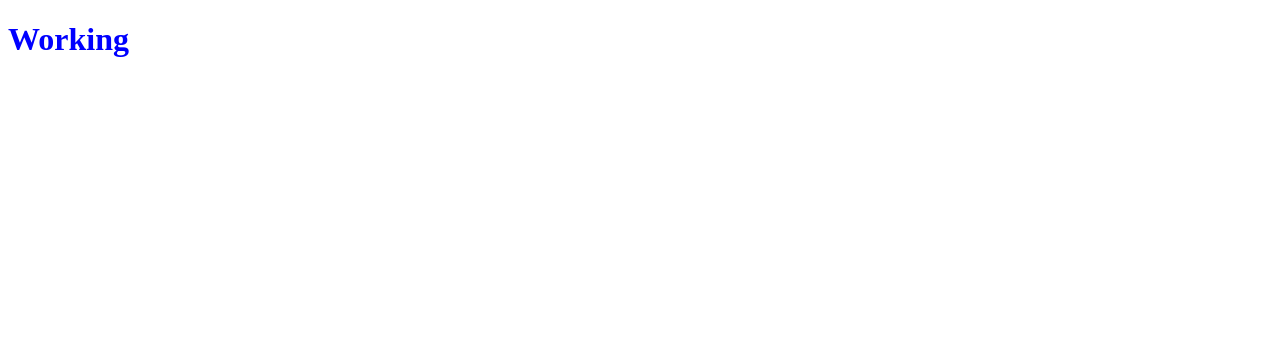
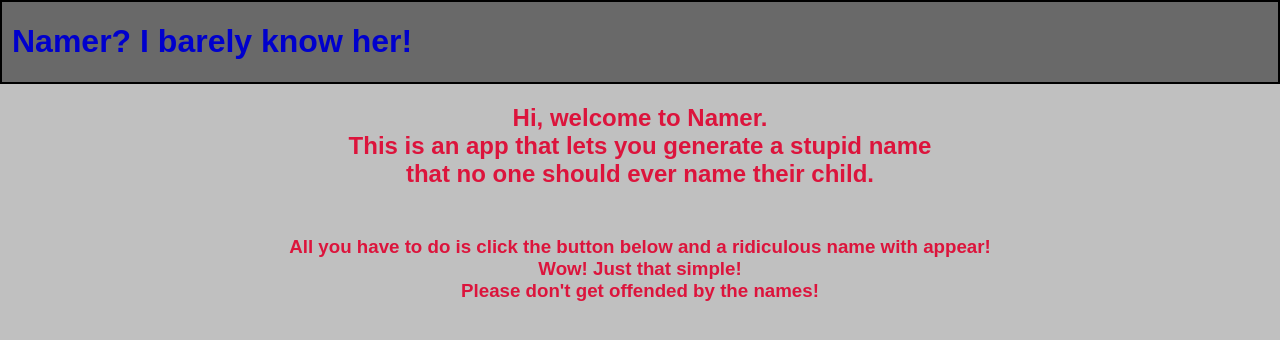
Before and after one commit to EthanJob/namer, a plain HTML site: page index.html in a window 1280 px wide. Drawn offline with Linux system fonts and the light colour scheme.

Commit message:
some styling started

```diff
--- a/css/style.css
+++ b/css/style.css
@@ -1,4 +1,32 @@
+body {
+  background-color: silver;
+  font-family: arial;
+  margin: 0;
+}
 
 h1 {
-  color: blue;
+  color: mediumblue;
 }
+
+h2, h3 {
+  color: crimson;
+}
+
+header {
+  background-color: red;
+}
+
+#top {
+  background-color: dimgrey;
+  display: flex;
+  border: 2px solid black;
+  padding-left: 10px;
+}
+
+.welcome, .instructions {
+  text-align: center;
+}
+
+.welcome {
+  padding-bottom: 10px;
+}
--- a/index.html
+++ b/index.html
@@ -7,6 +7,17 @@
     <script src="js/app.js" charset="utf-8"></script>
   </head>
   <body>
-    <h1>Working</h1>
+    <header>
+      <div id="top">
+        <h1>Namer? I barely know her!</h1>
+      </div>
+    </header>
+    <div class="welcome">
+      <h2>Hi, welcome to Namer. <br> This is an app that lets you generate a stupid name <br> that no one should ever name their child. </h2>
+    </div>
+    <div class="instructions">
+      <h3>All you have to do is click the button below and a ridiculous name with appear! <br> Wow! Just that simple! <br> Please don't get offended by the names!</h3>
+    </div>
+
   </body>
 </html>
```
